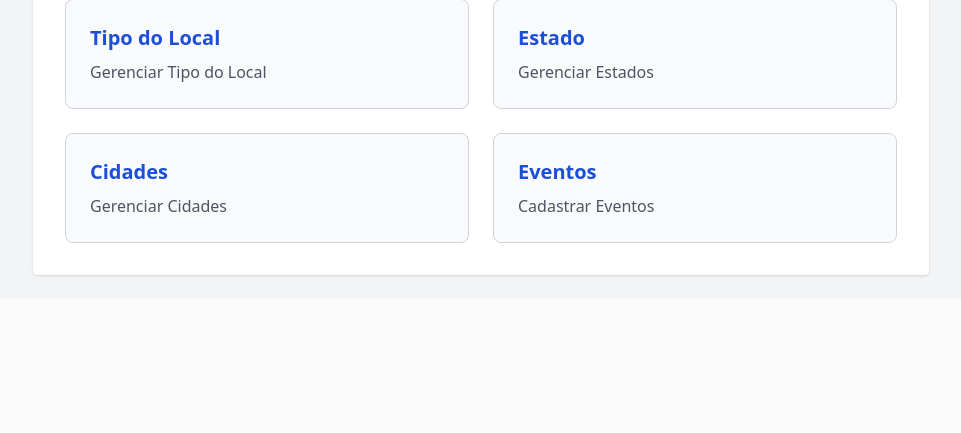
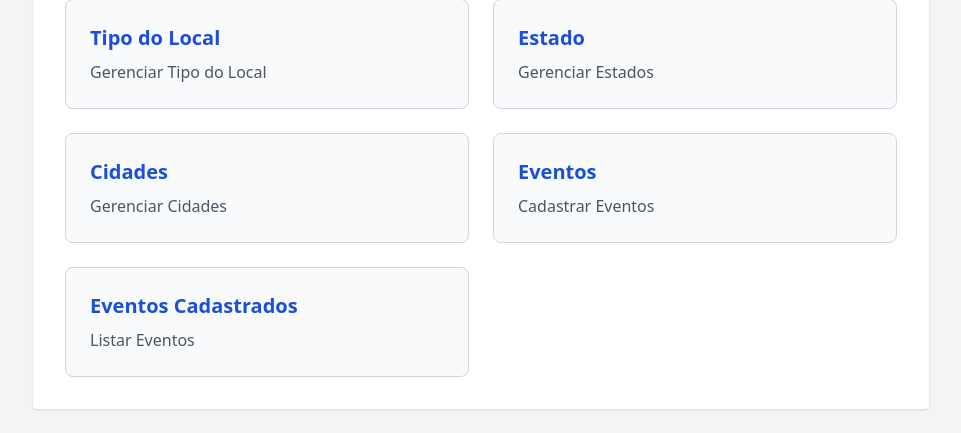
Before and after one commit to TGCodinhoto/vamos_sair_hoje, a PHP site: page /views/navegacao_forms.php in a window 1280 px wide. Shown: the part 737-1170 px from the top of the page, without its empty margins (159-1120 px from the left). Before the commit the page ends 1014 px from the top, so only its background shows below. Run offline with PHP 8.4, Linux system fonts and the light colour scheme; some libraries are stand-ins or nearby versions.

Commit message:
feat: navegacao para a listagem de eventos

```diff
--- a/views/navegacao_forms.php
+++ b/views/navegacao_forms.php
@@ -109,6 +109,11 @@
                     <h2 class="text-xl font-semibold text-blue-700 mb-2">Eventos</h2>
                     <p class="text-gray-600">Cadastrar Eventos</p>
                 </a>
+                <a href="listar_eventos.php"
+                    class="block p-6 bg-gray-50 border border-gray-300 rounded-lg hover:bg-gray-100 transition">
+                    <h2 class="text-xl font-semibold text-blue-700 mb-2">Eventos Cadastrados</h2>
+                    <p class="text-gray-600">Listar Eventos</p>
+                </a>
             </div>
         </div>
     </div>
```
